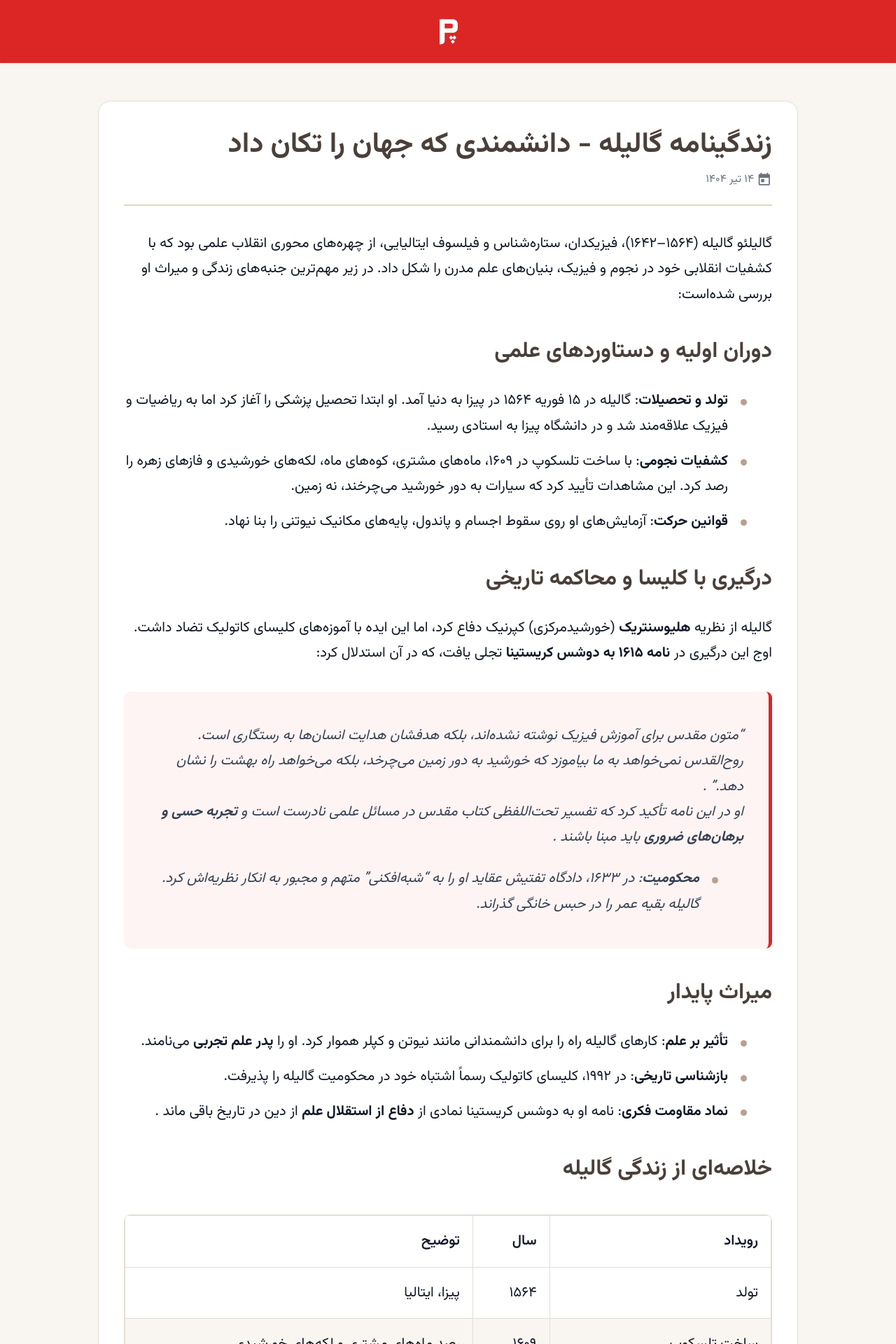
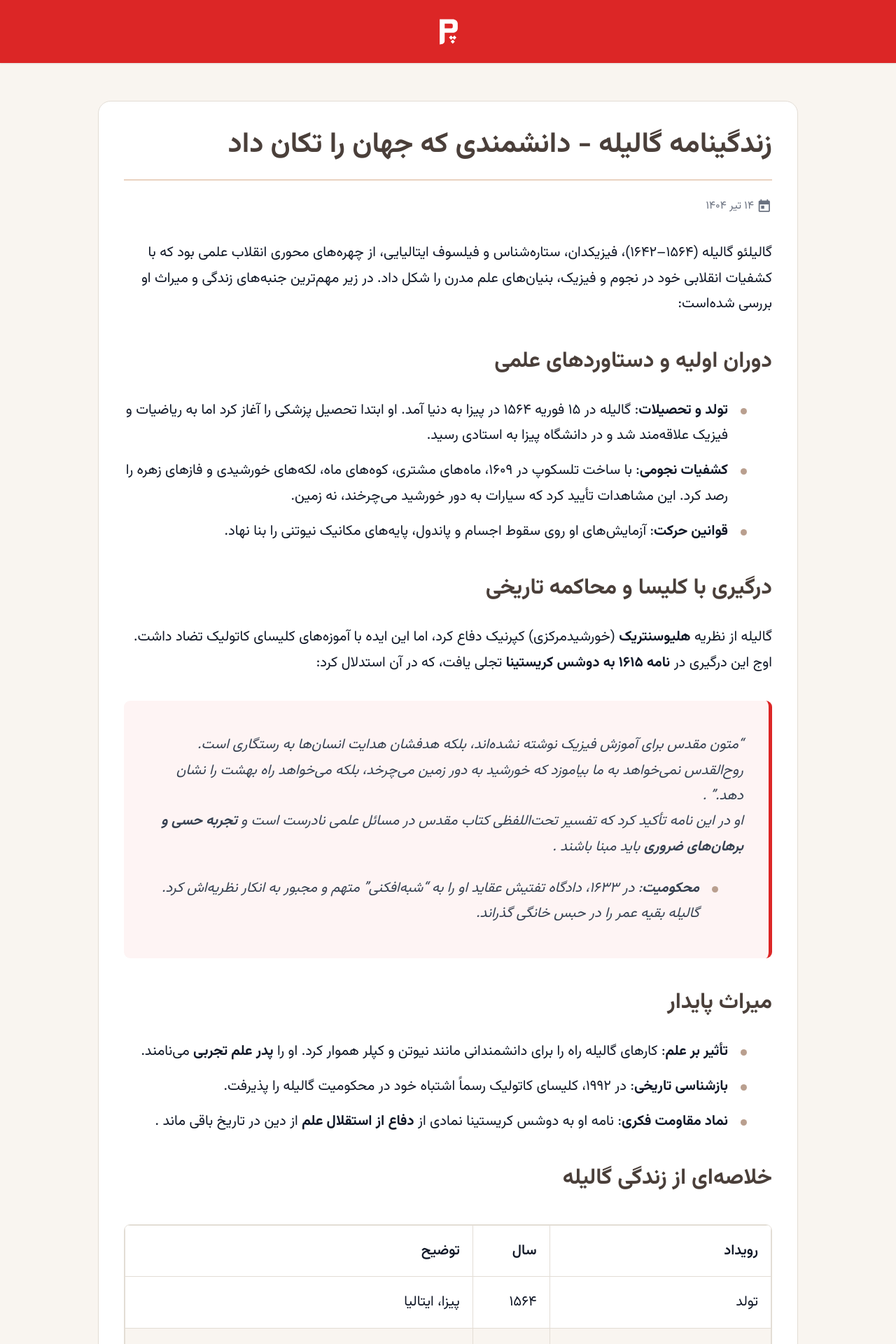
Before and after one commit to darkblog/darkblog.github.io, a Jekyll site: the page built from _posts/2025-7-5-68.md, in a window 1280 px wide. Shown: the top 1920 px of the page at 70% size. Built offline with Jekyll 4.4.1, drawn with Linux system fonts in a browser that asks for light colours.

Commit message:
Update post.html

```diff
--- a/_layouts/post.html
+++ b/_layouts/post.html
@@ -276,16 +276,18 @@
             font-weight: 700;
             line-height: var(--line-height-tight);
             color: var(--color-primary);
-            margin-bottom: var(--spacing-xs);
+            margin-bottom: var(--spacing-md);
             text-align: right;
+        }
+        .title-separator {
+            border-bottom: 2px solid var(--color-soft-line);
+            margin-bottom: var(--spacing-md);
         }
         .post-meta {
             display: flex;
             align-items: center;
             gap: var(--spacing-sm);
             margin-bottom: var(--spacing-lg);
-            padding-bottom: var(--spacing-md);
-            border-bottom: 2px solid var(--color-soft-line);
             color: var(--color-text-light);
             font-size: var(--font-size-sm);
         }
@@ -865,6 +867,7 @@
             <div class="container">
                 <article class="article-container">
                     <h1 class="article-title" itemprop="headline">{{ page.title }}</h1>
+                    <div class="title-separator"></div>
                     <div class="post-meta">
                         <span class="post-date" data-date="{{ page.date | date_to_xmlschema }}">
                             <svg viewBox="0 0 24 24" width="18" height="18">
```
